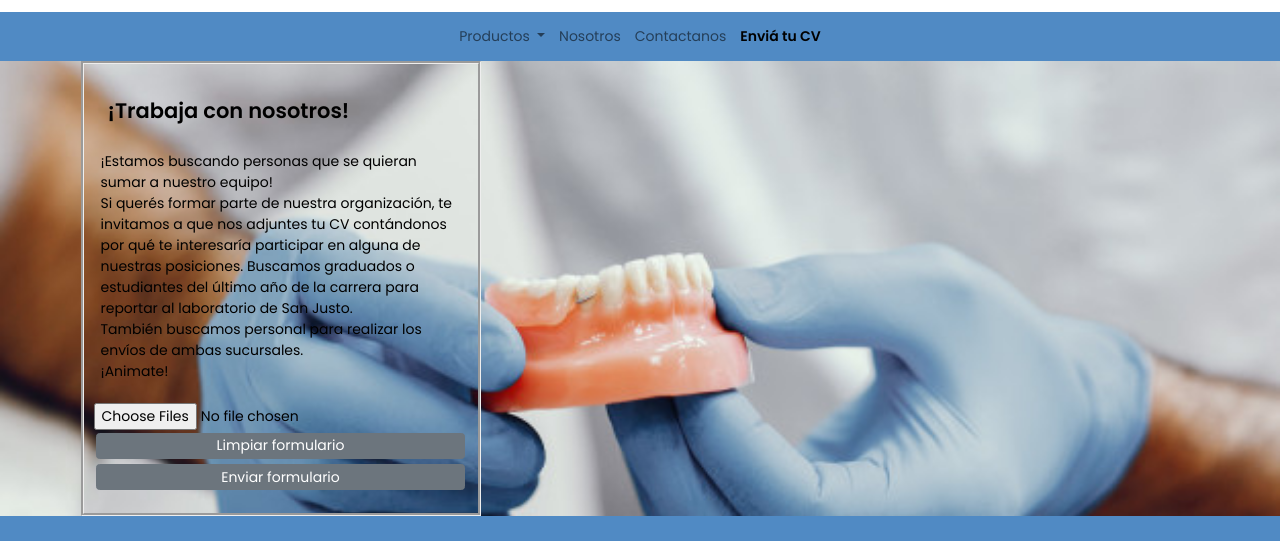
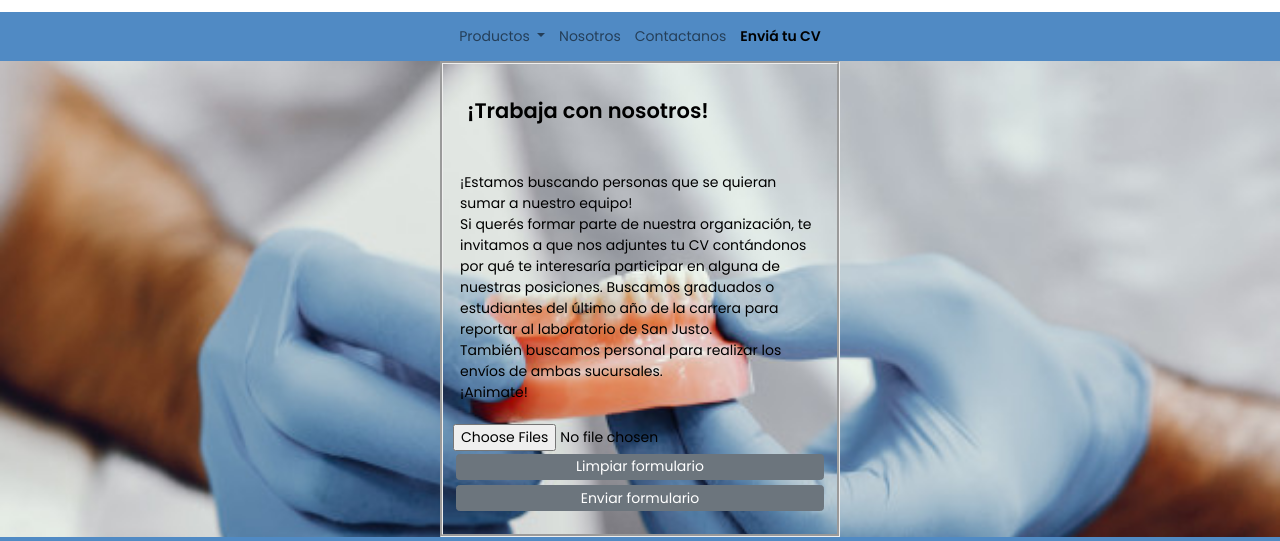
Before and after one commit to carscotti/LDS, a plain HTML site: page Pages/Trabaja_con_nosotros.html in a window 1280 px wide. Shown: the part 124-665 px from the top of the page. Drawn offline with nearby package versions, Linux system fonts and the light colour scheme.

Commit message:
modificación página cv

```diff
--- a/Pages/Trabaja_con_nosotros.html
+++ b/Pages/Trabaja_con_nosotros.html
@@ -53,10 +53,10 @@
 
     <!-- Sección que permite al user adjuntar su curriculum -->
     <main id="cvPage">
-        <section class="container">
+        <section id="cv" class="container">
             <form  class="formulario" action="action1.php" method="GET" enctype="application/x-www-form-urlencoded">
             <h2>¡Trabaja con nosotros!</h2>
-            <form method="post" action="#" enctype="multipart/form-data"><label for="CV"><p class="textoBasico">¡Estamos buscando personas que se quieran sumar a nuestro equipo!<br>Si querés formar parte de nuestra organización, te invitamos a que nos adjuntes tu CV contándonos por qué te interesaría participar en alguna de nuestras posiciones. Buscamos graduados o estudiantes del último año de la carrera para reportar al laboratorio de San Justo. <br>También buscamos personal para realizar los envíos de ambas sucursales. <br>¡Animate!</p></label>
+            <form method="post" action="#" enctype="multipart/form-data"><label for="CV"><p class="textoBasico"><br>¡Estamos buscando personas que se quieran sumar a nuestro equipo!<br>Si querés formar parte de nuestra organización, te invitamos a que nos adjuntes tu CV contándonos por qué te interesaría participar en alguna de nuestras posiciones. Buscamos graduados o estudiantes del último año de la carrera para reportar al laboratorio de San Justo. <br>También buscamos personal para realizar los envíos de ambas sucursales. <br>¡Animate!</p></label>
                 <input type="file" id="cv" name="cv" multiple>
                 <input type="reset"  class="btn btn-secondary" value="Limpiar formulario">
                 <input type="submit" class="btn btn-secondary"  value="Enviar formulario">
--- a/css/main.css
+++ b/css/main.css
@@ -134,7 +134,7 @@
     width: inherit; }
   /* Fin de formato de Sección principal de Home */
   /* Formulario de Contacto - Pagina Contactanos */
-  #contactanos.container, #contactanos.container-sm {
+  #contactanos.container, #contactanos.container-sm, #cv.container, #cv.container-sm {
     display: flex !important;
     flex-basis: auto;
     justify-content: center; }
--- a/scss/style.scss
+++ b/scss/style.scss
@@ -181,7 +181,7 @@
     /* Fin de formato de Sección principal de Home */
 
     /* Formulario de Contacto - Pagina Contactanos */
-    #contactanos.container,  #contactanos.container-sm {
+    #contactanos.container,  #contactanos.container-sm, #cv.container,  #cv.container-sm {
         display: flex !important;
         flex-basis: auto;
         justify-content: center;
```
